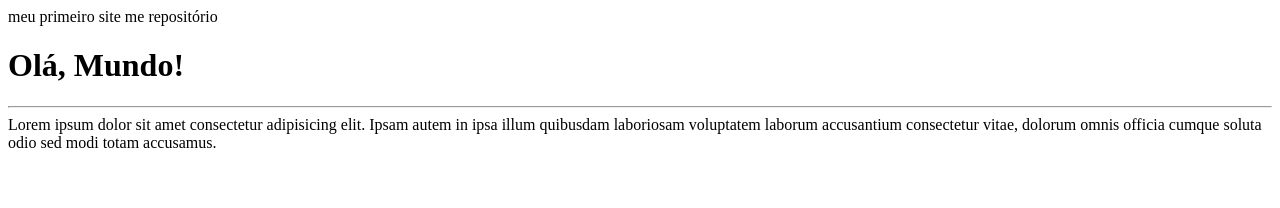
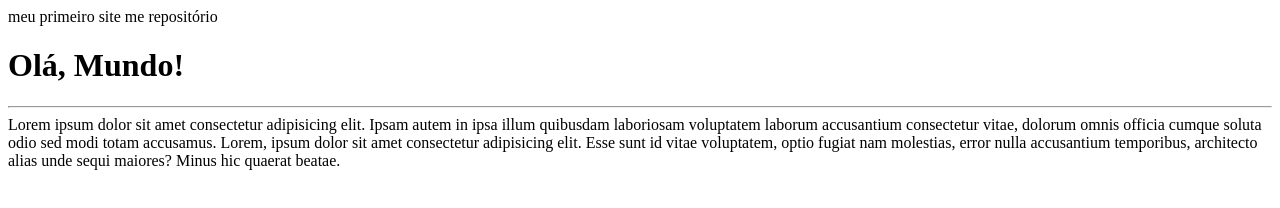
Before and after one commit to NayaraAugusta/Ola_Mundo, a plain HTML site: page site-exemplo/index.html in a window 1280 px wide. Drawn offline with Linux system fonts and the light colour scheme.

Commit message:
adicionei um parágrafo

```diff
--- a/site-exemplo/index.html
+++ b/site-exemplo/index.html
@@ -9,6 +9,6 @@
 <body><H1>Olá, Mundo!</H1>
     <hr>
     Lorem ipsum dolor sit amet consectetur adipisicing elit. Ipsam autem in ipsa illum quibusdam laboriosam voluptatem laborum accusantium consectetur vitae, dolorum omnis officia cumque soluta odio sed modi totam accusamus.
-
+    Lorem, ipsum dolor sit amet consectetur adipisicing elit. Esse sunt id vitae voluptatem, optio fugiat nam molestias, error nulla accusantium temporibus, architecto alias unde sequi maiores? Minus hic quaerat beatae.
 </body>
-</html>
+<html>
```
